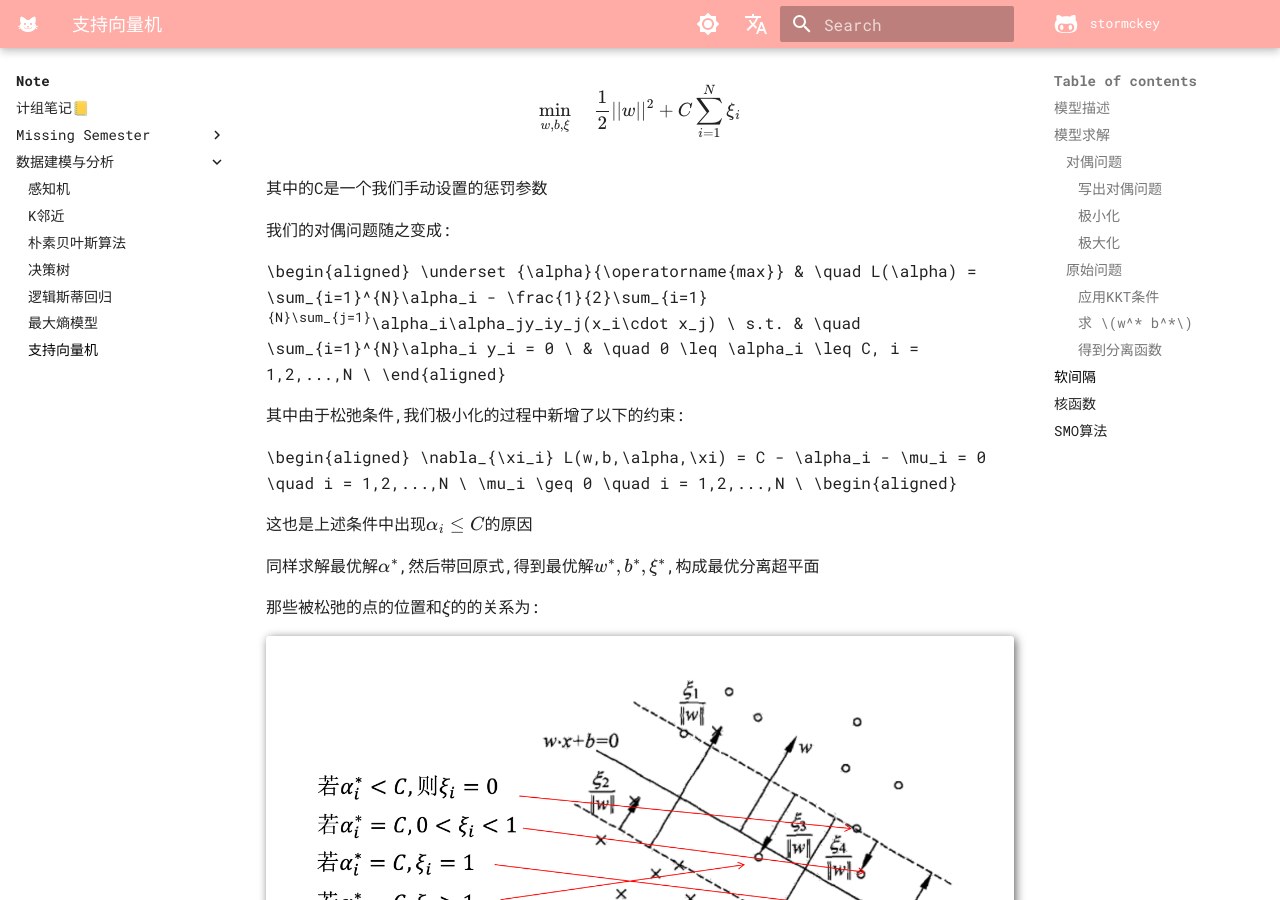
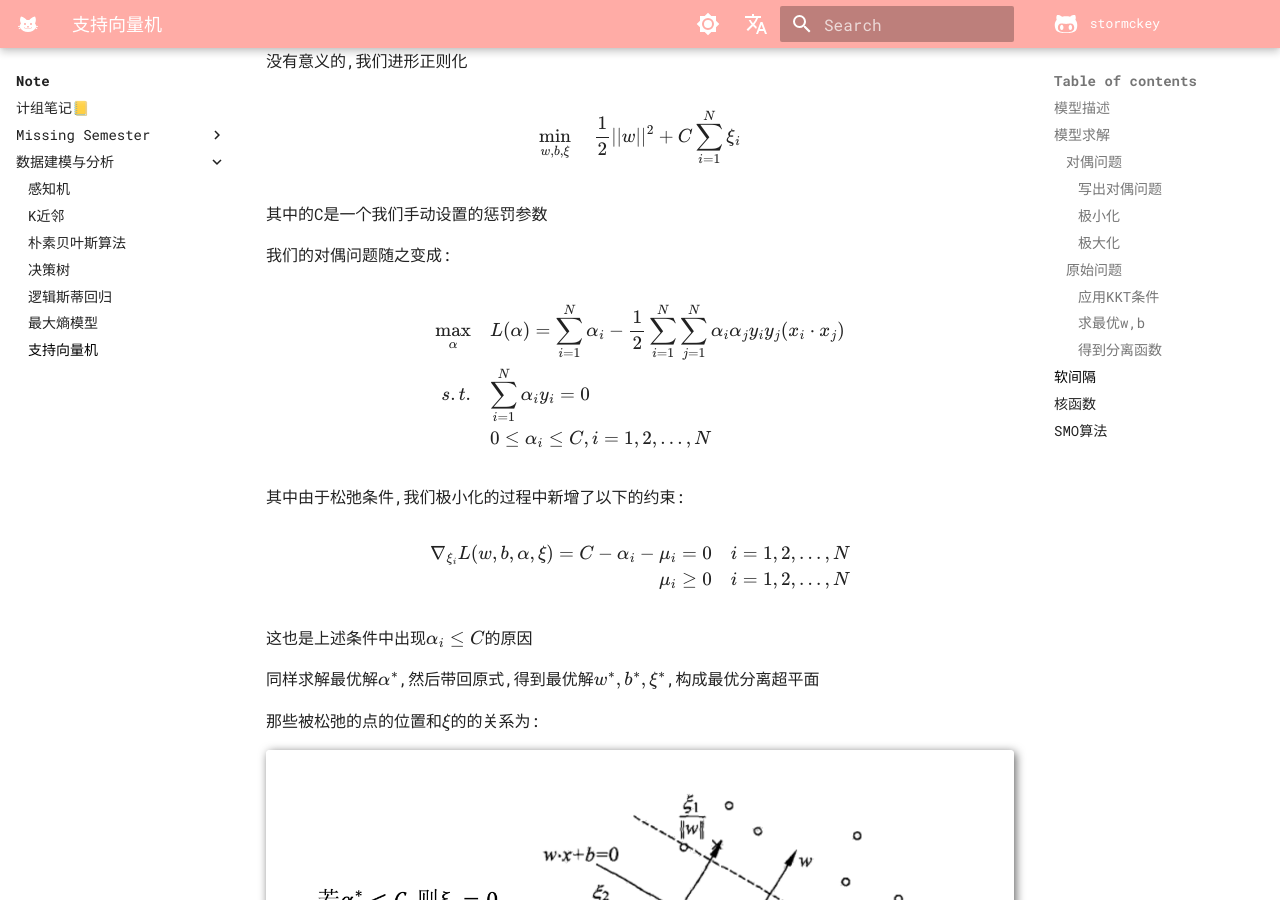
Before and after one commit to stormckey/stormckey.github.io, an MkDocs documentation site: the page built from docs/Note/Data Modeling/Support_Vector_Machine.md, in a window 1280 px wide and 900 px high, scrolled down 4705 px. Built offline with MkDocs 1.6.1 and Material for MkDocs 9.7.7, drawn with Linux system fonts in a browser that asks for light colours; comment, search, counter and statistics services are not loaded; some of the changed text lies outside the part shown.

Commit message:
improve SVM format

```diff
--- a/docs/Note/Data Modeling/Support_Vector_Machine.md
+++ b/docs/Note/Data Modeling/Support_Vector_Machine.md
@@ -9,7 +9,7 @@ comments: true
 
 ## 模型描述
 
-对于数据集$\{(x_i,y_i)\}$,其中$x_i \in \mathbb{R}^n, y \in {1,-1}$,我们希望找到一个超平面$w\cdot x + b = 0$将数据集分开.
+对于数据集$\{(x_i,y_i)\}$,其中$x_i \in \mathbb{R}^n, y \in \{1,-1\}$,我们希望找到一个超平面$w\cdot x + b = 0$将数据集分开.
 
 !!! info "实例点到超平面的几何间隔"
     $$
@@ -121,7 +121,7 @@ $$
 
 若$\alpha_i^* > 0$,由(3)可以推出$y_i(w^*\cdot x_i + b^*) = 1$,回忆前文我们已经令$\hat{\gamma} = 1$,所以j的函数间隔跟最小函数间隔相等,每个j都因此成为一个支持向量,其中既有正例也有反例
 
-#### 求 $w^* b^*$
+#### 求最优w,b
 
 利用支持向量,我们可以得到
 
@@ -160,7 +160,7 @@ $$
 
 我们的对偶问题随之变成:
 
- \begin{aligned}
+\begin{aligned}
     \underset {\alpha}{\operatorname{max}} & \quad L(\alpha) =  \sum_{i=1}^{N}\alpha_i - \frac{1}{2}\sum_{i=1}^{N}\sum_{j=1}^{N}\alpha_i\alpha_jy_iy_j(x_i\cdot x_j) \\
     s.t. & \quad \sum_{i=1}^{N}\alpha_i y_i = 0 \\
     & \quad 0 \leq \alpha_i \leq C, i = 1,2,...,N \\
@@ -171,7 +171,7 @@ $$
 \begin{aligned}
     \nabla_{\xi_i} L(w,b,\alpha,\xi) = C - \alpha_i - \mu_i = 0  \quad i = 1,2,...,N \\
     \mu_i \geq 0 \quad i = 1,2,...,N \\
-\begin{aligned}
+\end{aligned}
 
 这也是上述条件中出现$\alpha_i \leq C$的原因
 
@@ -224,9 +224,13 @@ $$
     \begin{aligned}
         & \sum_{i=1}^{N}\alpha_i y_i = 0 \\
         & 0 \leq \alpha_i \leq C, i = 1,2,...,N \\
-        & y_i(g(x_i)) \geq 1 (\alpha_i = 0) \\
-        & y_i(g(x_i)) = 1 (0 < \alpha_i < C) \\
-        & y_i(g(x_i)) \leq 1 (\alpha_i = C) \\
+        & y_i(g(x_i)) = \left\{
+        \begin{aligned}
+            & \geq 1, \alpha_i = 0 \\
+            & = 1, 0 < \alpha_i < C \\
+            & \leq 1, \alpha_i = C \\
+        \end{aligned}
+        \right.
     \end{aligned}
 
     则令$\alpha = (\alpha_1,\alpha_2,...,\alpha_N)$,退出循环
--- a/mkdocs.yml
+++ b/mkdocs.yml
@@ -213,7 +213,7 @@ nav:
     - 数据建模与分析:
       - Note/Data Modeling/index.md
       - 感知机: Note/Data Modeling/Perceptron.md
-      - K邻近: Note/Data Modeling/KNN.md
+      - Note/Data Modeling/KNN.md
       - 朴素贝叶斯算法: Note/Data Modeling/Naive_Bayesian.md
       - 决策树: Note/Data Modeling/Decision_Tree.md
       - 逻辑斯蒂回归: Note/Data Modeling/Logistic_Regression.md
```
